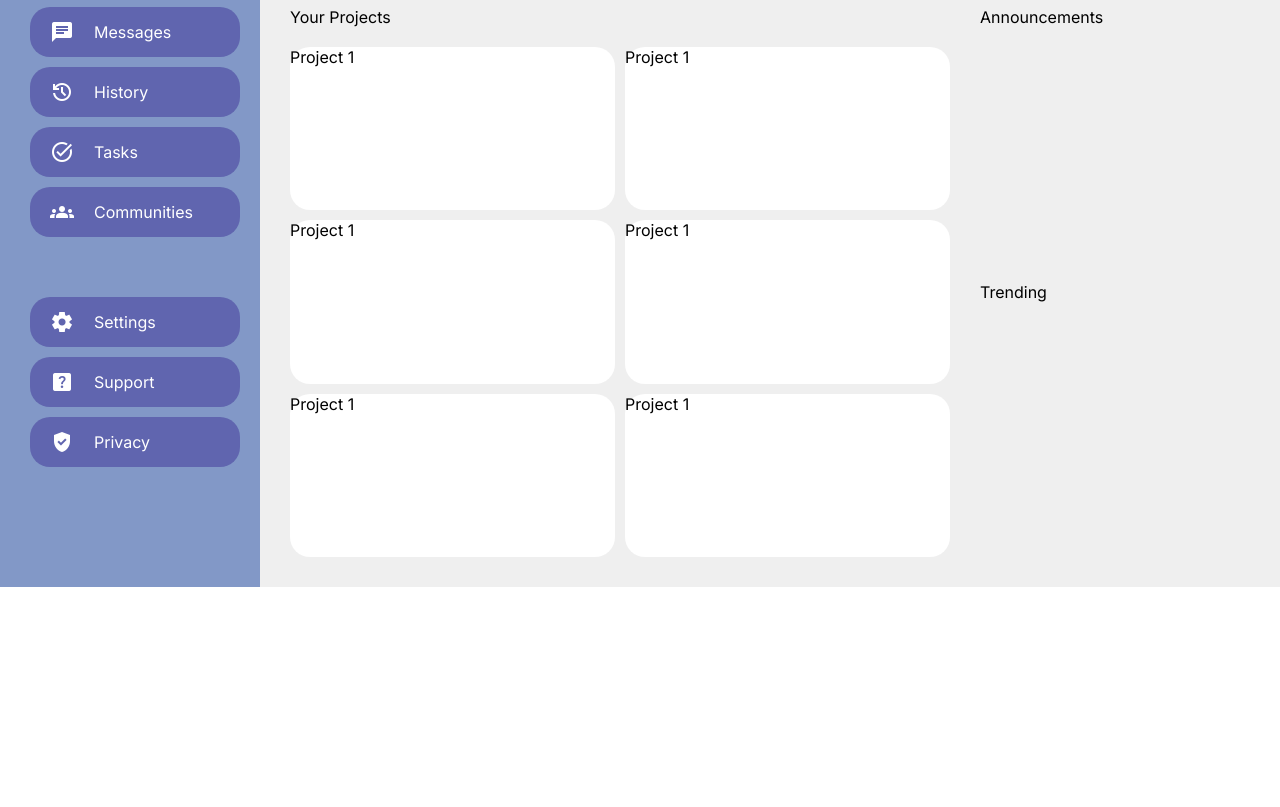
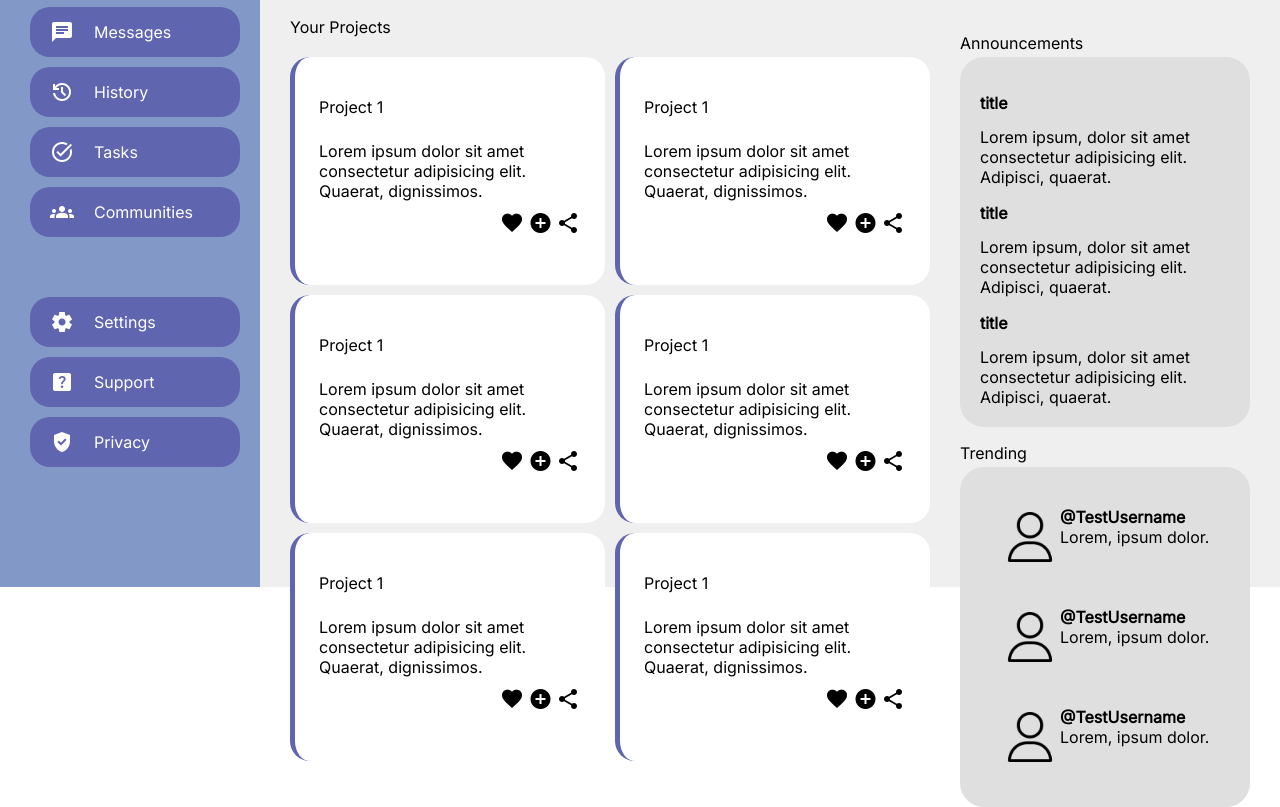
Before and after one commit to andermendz/odin-admin-dashboard, a plain HTML site: page index.html in a window 1280 px wide. Shown: the part 213-1020 px from the top of the page. Before the commit the page ends 800 px from the top, so only its background shows below. Drawn offline with nearby package versions, Linux system fonts and the light colour scheme.

Commit message:
finished layout

```diff
--- a/index.html
+++ b/index.html
@@ -1,14 +1,13 @@
 <!DOCTYPE html>
 <html lang="en">
+
 <head>
   <meta charset="UTF-8" />
   <meta name="viewport" content="width=device-width, initial-scale=1.0" />
   <title>Admin Dashboard</title>
   <link rel="stylesheet" href="./styles.css" />
-    <link
-      rel="stylesheet"
-      href="https://fonts.googleapis.com/css2?family=Material+Symbols+Outlined:opsz,wght,FILL,GRAD@20..48,100..700,0..1,-50..200"
-    />
+  <link rel="stylesheet"
+    href="https://fonts.googleapis.com/css2?family=Material+Symbols+Outlined:opsz,wght,FILL,GRAD@20..48,100..700,0..1,-50..200" />
 </head>
 
 <body>
@@ -23,6 +22,7 @@
         </div>
       </div>
       <div class="sidebar-options">
+        <div class="sidebar-options-main">
           <div>
             <span class="material-symbols-outlined"> home </span>
             Home
@@ -61,6 +61,9 @@
         </div>
         </div>
 
+
+    </div>
+
     <div class="header">
       <div class="header-elements">
         <div class="header-search">
@@ -80,9 +83,7 @@
         <div class="header-profile-info">
           <img src="./media/profile-pic.jpg" alt="profile-pic" />
           <div style="align-self: last baseline">Hi there,</div>
-            <div
-              style="font-weight: 700; font-size: 1.2rem; align-self: baseline"
-            >
+          <div style="font-weight: 700; font-size: 1.2rem; align-self: baseline">
             Anderson Mendoza (@andermendz)
           </div>
         </div>
@@ -98,19 +99,156 @@
       <div class="projects">
         <div class="projects-title">Your Projects</div>
         <div class="projects-menu">
-            <div class="project">Project 1</div>
-            <div class="project">Project 1</div>
-            <div class="project">Project 1</div>
-            <div class="project">Project 1</div>
-            <div class="project">Project 1</div>
-            <div class="project">Project 1</div>
+          <div class="project">
+            <p>Project 1</p>
+            <div>Lorem ipsum dolor sit amet consectetur adipisicing elit. Quaerat, dignissimos.</div>
+            <div class="project-icons">
+              <span class="material-symbols-outlined">
+                favorite
+              </span>
+              <span class="material-symbols-outlined">
+                add_circle
+              </span> <span class="material-symbols-outlined">
+                share
+              </span>
+            </div>
+          </div>
+          <div class="project">
+            <p>Project 1 </p>
+            <div>Lorem ipsum dolor sit amet consectetur adipisicing elit. Quaerat, dignissimos.</div>
+            <div class="project-icons">
+              <span class="material-symbols-outlined">
+                favorite
+              </span>
+              <span class="material-symbols-outlined">
+                add_circle
+              </span> <span class="material-symbols-outlined">
+                share
+              </span>
+            </div>
+          </div>
+          <div class="project">
+            <p>Project 1 </p>
+            <div>Lorem ipsum dolor sit amet consectetur adipisicing elit. Quaerat, dignissimos.</div>
+            <div class="project-icons">
+              <span class="material-symbols-outlined">
+                favorite
+              </span>
+              <span class="material-symbols-outlined">
+                add_circle
+              </span> <span class="material-symbols-outlined">
+                share
+              </span>
+            </div>
+          </div>
+          <div class="project">
+            <p>Project 1 </p>
+            <div>Lorem ipsum dolor sit amet consectetur adipisicing elit. Quaerat, dignissimos.</div>
+            <div class="project-icons">
+              <span class="material-symbols-outlined">
+                favorite
+              </span>
+              <span class="material-symbols-outlined">
+                add_circle
+              </span> <span class="material-symbols-outlined">
+                share
+              </span>
+            </div>
+          </div>
+          <div class="project">
+            <p>Project 1 </p>
+            <div>Lorem ipsum dolor sit amet consectetur adipisicing elit. Quaerat, dignissimos.</div>
+            <div class="project-icons">
+              <span class="material-symbols-outlined">
+                favorite
+              </span>
+              <span class="material-symbols-outlined">
+                add_circle
+              </span> <span class="material-symbols-outlined">
+                share
+              </span>
+            </div>
+          </div>
+          <div class="project">
+            <p>Project 1 </p>
+            <div>Lorem ipsum dolor sit amet consectetur adipisicing elit. Quaerat, dignissimos.</div>
+            <div class="project-icons">
+              <span class="material-symbols-outlined">
+                favorite
+              </span>
+              <span class="material-symbols-outlined">
+                add_circle
+              </span> <span class="material-symbols-outlined">
+                share
+              </span>
+            </div>
+          </div>
         </div>
       </div>
       <div class="secondary-content">
-          <div class="announcements">Announcements</div>
-          <div class="trends">Trending</div>
+        <div class="announcements">
+          <p>
+            Announcements
+          </p>
+          <div class="announcements-card">
+             <div class="announcements-card-content">
+              <p>title</p>
+              <div>
+                Lorem ipsum, dolor sit amet consectetur adipisicing elit. Adipisci, quaerat.
+              </div>
+             </div>
+             <div class="announcements-card-content">
+              <p>title</p>
+              <div>
+                Lorem ipsum, dolor sit amet consectetur adipisicing elit. Adipisci, quaerat.
+              </div>
+             </div>
+             <div class="announcements-card-content">
+              <p>title</p>
+              <div>
+                Lorem ipsum, dolor sit amet consectetur adipisicing elit. Adipisci, quaerat.
+              </div>
+             </div>
+
+          </div>
+
+        </div>
+        <div class="trends">
+         <p>
+          Trending
+         </p>
+         <div class="trends-card">
+          <div class="trends-card-content">
+            <img src="./media/generic-user.png" alt="dad">
+             <div class="trends-card-title">
+              @TestUsername
+             </div>
+             <div>Lorem, ipsum dolor.</div>
+          </div>
+          <div class="trends-card-content">
+            <img src="./media/generic-user.png" alt="dad">
+             <div class="trends-card-title">
+              @TestUsername
+             </div>
+             <div>Lorem, ipsum dolor.</div>
+          </div>
+          <div class="trends-card-content">
+            <img src="./media/generic-user.png" alt="dad">
+             <div class="trends-card-title">
+              @TestUsername
+             </div>
+             <div>Lorem, ipsum dolor.</div>
+          </div>
+
+
+         </div>
+         <div>
+
+         </div>
+        </div>
       </div>
     </div>
   </div>
 </body>
+
 </html>
--- a/styles.css
+++ b/styles.css
@@ -1,39 +1,27 @@
-@import url('https://fonts.googleapis.com/css2?family=Inter&display=swap');
+@import url("https://fonts.googleapis.com/css2?family=Inter&display=swap");
 
-body{
+body {
   padding: 0px;
   margin: 0px;
-    height: 100vh;
 
-    font-family: 'Inter', sans-serif;
+  font-family: "Inter", sans-serif;
 }
 
-
 .material-symbols-outlined {
-  font-variation-settings:
-  'FILL' 1,
-  'wght' 400,
-  'GRAD' 0,
-  'opsz' 24
+  font-variation-settings: "FILL" 1, "wght" 400, "GRAD" 0, "opsz" 24;
 }
 
-
-.layout{
+.layout {
   display: grid;
   height: 100vh;
   grid-template-columns: 260px 1fr;
   grid-template-rows: 1fr 1fr 4fr;
-
-
-
 }
 
-
-
-.sidebar{
+.sidebar {
   display: grid;
   grid-row: 1/4;
-    grid-template-rows: 80px 1.6fr 2fr ;
+  grid-template-rows: 80px 1.6fr 2fr;
 
   background-color: #8298c7;
 
@@ -41,17 +29,14 @@ body{
   padding-left: 30px;
 }
 
-
-
-.sidebar-title{
+.sidebar-title {
   display: flex;
   font-size: 30px;
 
   align-items: flex-start;
-
 }
 
-.sidebar-logo{
+.sidebar-logo {
   color: #ffffff;
   display: flex;
   align-items: center;
@@ -62,23 +47,23 @@ body{
   font-size: 40px;
 }
 
-.sidebar-options{
 
+ .sidebar-options-main {
   display: grid;
-    grid-template-rows:  50px 50px 50px 50px 50px 50px;
+  grid-template-rows: 50px 50px 50px 50px 50px 50px;
   margin-bottom: 60px;
   gap: 10px;
 }
 
-.sidebar-options-others{
+.sidebar-options-others {
   display: grid;
-    grid-template-rows:  50px 50px 50px;
+  grid-template-rows: 50px 50px 50px;
   margin-bottom: 60px;
   gap: 10px;
 }
 
-.sidebar-options > div,
- .sidebar-options-others > div{
+.sidebar-options-main > div,
+.sidebar-options-others > div {
   display: flex;
   gap: 20px;
   align-items: center;
@@ -89,63 +74,61 @@ body{
   margin-right: 20px;
 }
 
-.header{
+.header {
   display: grid;
   grid-column: 2/3;
   grid-template-rows: 1fr 1fr;
   padding: 20px;
 }
 
-.header-elements{
+.header-elements {
   display: grid;
-    grid-template-columns: 3fr  1fr;
+  grid-template-columns: 3fr 1fr;
   justify-content: space-around;
   gap: 10%;
-
 }
 
-.header-search{
+.header-search {
   display: grid;
   grid-template-columns: 20px 1fr;
   gap: 20px;
   align-items: center;
 }
 
-.header-searchbar{
+.header-searchbar {
   height: 40px;
   border-radius: 10px;
   background-color: #dbdbdb;
 }
 
-.header-profile-elements{
+.header-profile-elements {
   display: grid;
   grid-template-columns: 0.5fr 1fr 2fr;
   align-items: center;
-    gap: 10px
-
+  gap: 10px;
 }
 
-.header-profile-elements > p{
+.header-profile-elements > p {
   font-weight: 800;
 }
 
-.header-profile-elements > img{
+.header-profile-elements > img {
   border-radius: 50px;
   height: 60px;
 }
 
-.header-options{
+.header-options {
   display: grid;
   grid-template-columns: 2fr 1fr;
   justify-content: space-around;
 }
 
-.header-profile-info{
+.header-profile-info {
   display: grid;
   grid-template-columns: 100px 1fr;
   grid-template-rows: 1fr 1fr;
 }
-.header-profile-info > img{
+.header-profile-info > img {
   border-radius: 50px;
   height: 80px;
   grid-column: 1/2;
@@ -154,25 +137,23 @@ body{
   align-self: center;
 }
 
-.header-profile-actions{
+.header-profile-actions {
   display: grid;
   grid-template-columns: 1fr 1fr 1fr;
   align-items: center;
   gap: 10px;
 }
 
-.header-profile-actions >button{
+.header-profile-actions > button {
   width: 100px;
   height: 40px;
   color: #ffffff;
   background-color: #6065af;
   border: 1px solid #ffffff;
   border-radius: 14px;
-
 }
 
-
-.content{
+.content {
   display: grid;
   grid-column: 2/3;
   grid-row: 2/4;
@@ -180,12 +161,10 @@ body{
   grid-template-rows: 1fr 1fr;
 
   background-color: #efefef;
-    padding-top: 20px;
-    padding-left: 30px;
-    padding-bottom: 30px ;
+padding: 30px;
 }
 
-.projects{
+.projects {
   display: grid;
   grid-column: 1/2;
   grid-row: 1/3;
@@ -193,36 +172,88 @@ body{
   grid-template-rows: 40px 1fr;
 }
 
-.projects-menu{
+.projects-menu {
   display: grid;
 
-grid-template-columns: 1fr 1fr ;
+  grid-template-columns: 1fr 1fr;
   grid-template-rows: 1fr 1fr 1fr;
 
   gap: 10px;
-
 }
 
-.project{
+.project {
+  padding: 24px;
+  display: grid;
+  gap: 10px;
+  grid-template-rows: 50px 1fr 50px;
+
+  border-left: 5px solid #6065af;
   background-color: #ffffff;
   border-radius: 20px;
-
 }
 
-.secondary-content{
+.project-icons {
+  justify-self: end;
+}
+.secondary-content {
   display: grid;
   grid-row: 1/3;
   grid-template-rows: 1fr 1fr;
   padding-left: 30px;
 }
-.announcements{
+.announcements {
   display: grid;
+  grid-row: 1/2;
 
-    grid-row: 1/2;
+  grid-template-rows: 40px 1fr;
 }
 
-.trends{
+.announcements-card {
+  padding: 20px;
+  background-color: #dfdfdf;
+  border-radius: 24px;
+
+}
+
+.announcements-card-content{
+    display: grid;
+    grid-template-rows: 50px 1fr;
+}
+
+.announcements-card-content > p {
+  font-weight: 700;
+}
+.trends {
   display: grid;
 
   grid-row: 2/3;
+  grid-template-rows: 40px 1fr;
+
 }
+
+.trends-card {
+  padding: 20px;
+  background-color: #dfdfdf;
+  border-radius: 24px;
+
+}
+
+.trends-card-content{
+    display: grid;
+    grid-template-columns: 60px 1fr;
+    grid-template-rows:  20px 40px;
+    padding: 20px;
+
+}
+
+.trends-card-content > img{
+    height: 50px;
+    justify-self: center;
+    align-self: center;
+    grid-column: 1/2;
+    grid-row: 1/3;
+}
+
+div.trends-card-title{
+    font-weight: 600;
+}
```
Also changed, not shown: media/generic-user.png (added). Lines whose indentation alone changed are shown as unchanged.
